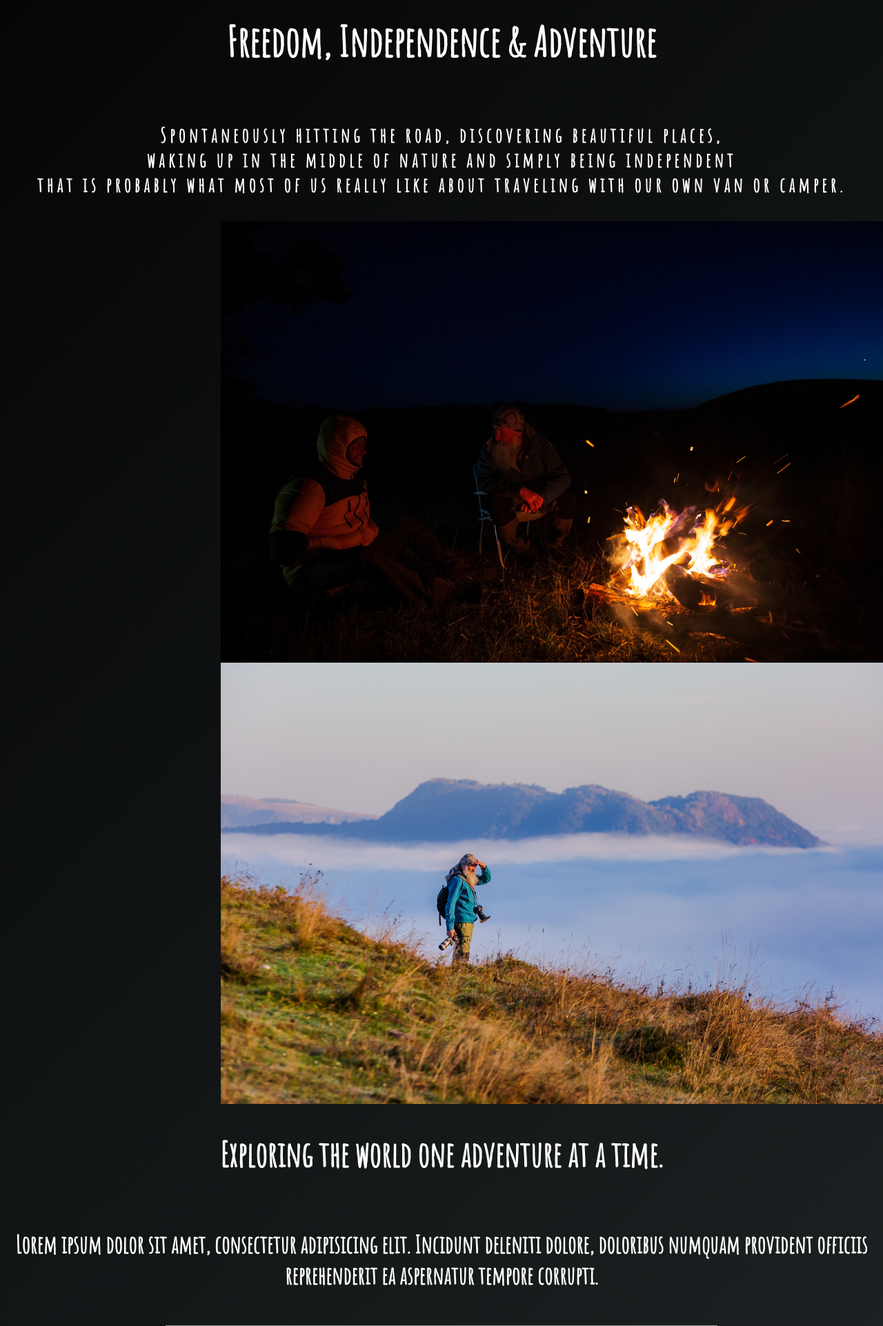
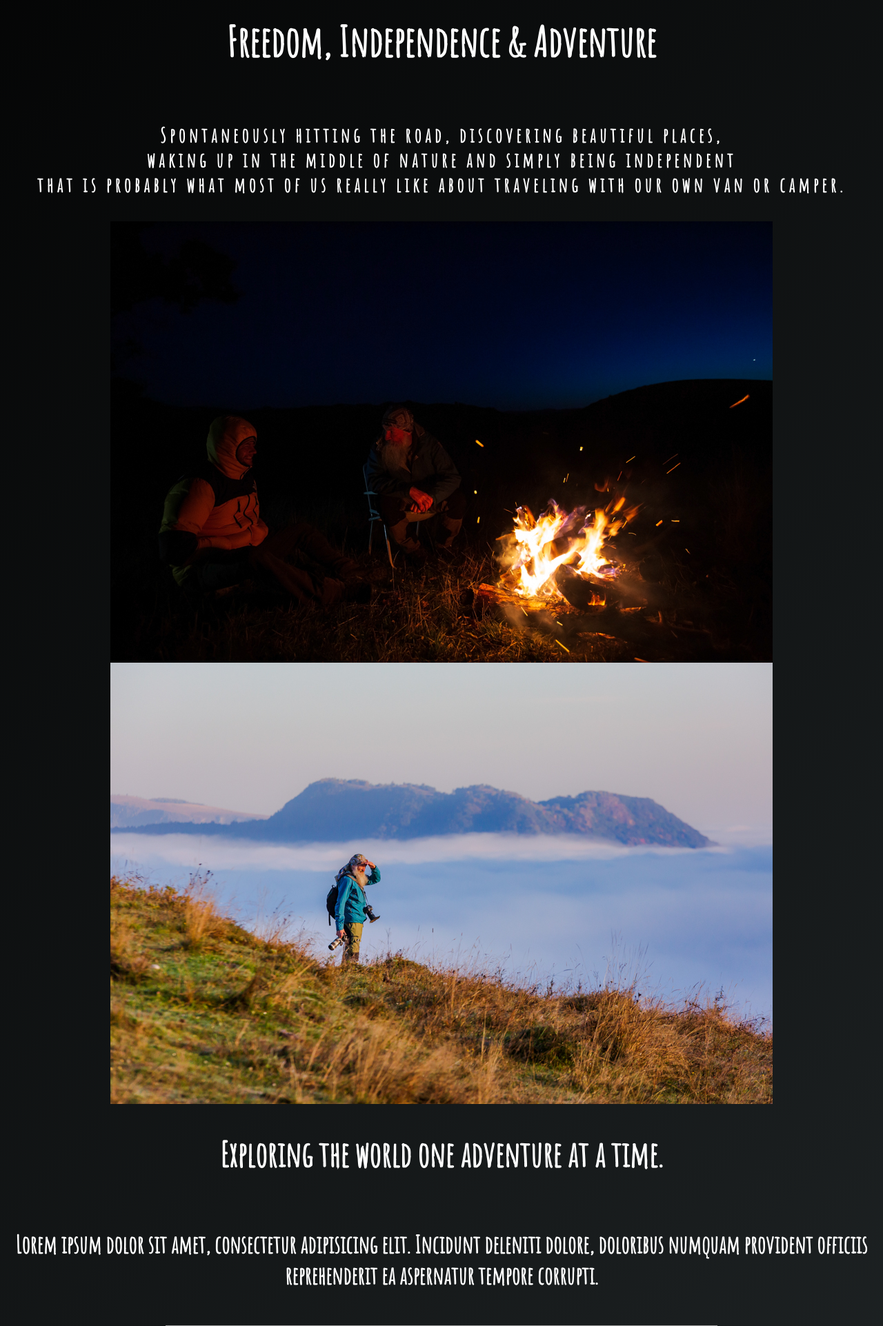
Before and after one commit to raulgruics/Mammut-campervan, a PHP site: page /Blog.html in a window 1280 px wide. Shown: the part 2804-4727 px from the top of the page at 69% size. Run offline with PHP 8.4, Linux system fonts and the light colour scheme; some libraries are stand-ins or nearby versions; some web fonts are replaced; grey boxes are pictures that could not be loaded.

Commit message:
CSS blog

```diff
--- a/Blog.css
+++ b/Blog.css
@@ -87,6 +87,15 @@ nav {
   padding: 25em 0;
   box-shadow: 0 0 10px 5px;
 }
+/*Lines ===================*/
+.lines{
+  display: flex;
+  justify-content: center;
+  width: 1563px;
+  height:1px;
+  background: #fff;
+}
+
 /* Middle sections starts here =================
 ====================================*/
 
@@ -233,7 +242,7 @@ nav {
 .middle-section-camping{
   display: flex;
   justify-content: center;
-  flex-direction: row;
+  flex-direction: column;
   flex-wrap: wrap;
 }
 .camping-spots-title{
@@ -277,7 +286,7 @@ nav {
 display: flex;
 flex-direction: row;
 flex-wrap: wrap;
-justify-content: flex-end;
+justify-content:center
 }
 
 /*images-paragraphs =========================
--- a/Blog.html
+++ b/Blog.html
@@ -117,16 +117,20 @@
     <p class="camping-spots-p">Spontaneously hitting the road, discovering beautiful places,<br> waking up in the middle of nature and simply being
     independent <br> that is probably what most of us really like about traveling with our own van or camper.</p>
 </div>
+
 <div class="camping-img-block1">
         <img src="././romaniatrip/friends.jpg" alt="friends">
         <img src="././romaniatrip/friends1.jpg" alt="friends2">
     </div>
+
     <h2 class="h2-title2">Exploring the world one adventure at a time.</h2>
     <p class="img-camp-p">Lorem ipsum dolor sit amet, consectetur adipisicing elit. Incidunt deleniti dolore, doloribus numquam provident officiis reprehenderit ea aspernatur tempore corrupti.</p>
+
     <div class="camping-img-block1">
         <img src="././romaniatrip/caini.jpg" alt="friends">
         <img src="././romaniatrip/sighisoara.jpg" alt="friends2">
     </div>
+
 </section>
         <section class="middle-section">
             <div class="block1">
```
